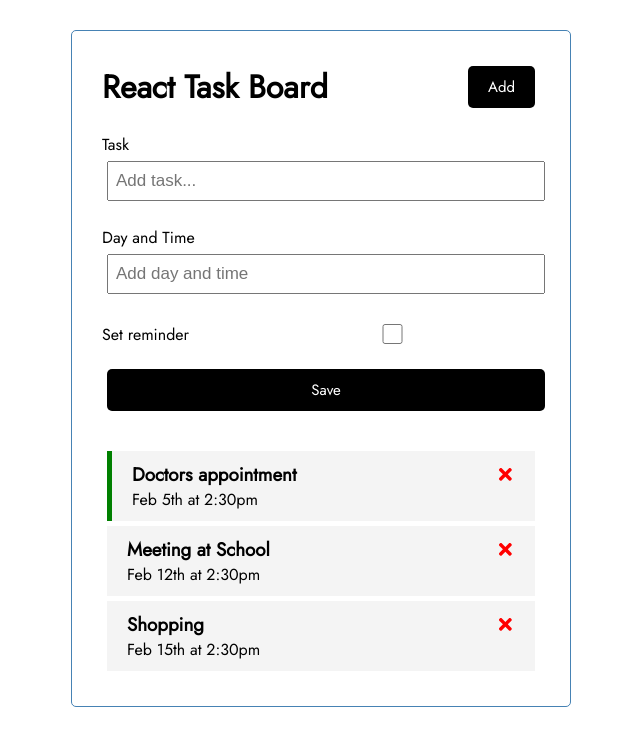
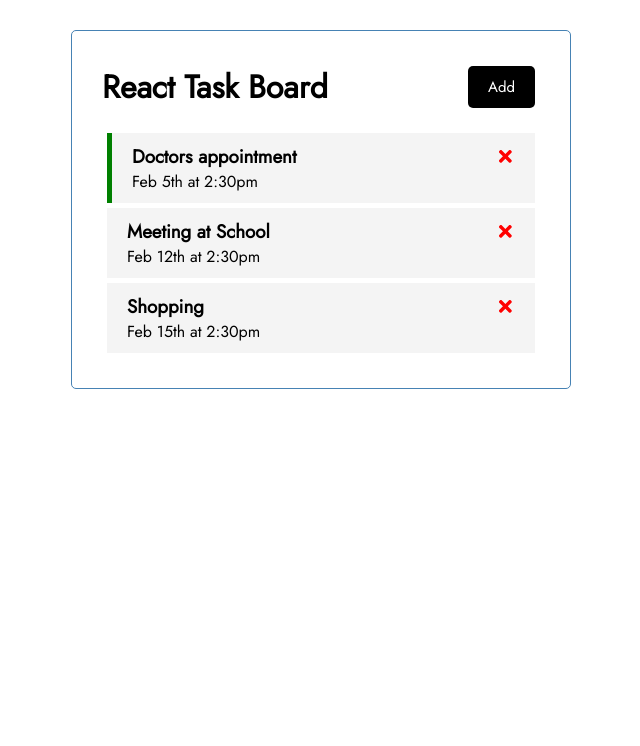
Before and after one commit to Mozetsu/react-task-board, a React (Create React App) app: page / in a window 1280 px wide. Shown: the top 746 px of the page, without its empty margins (319-959 px from the left). Built offline with nearby package versions, Linux system fonts and the light colour scheme.

Commit message:
Implement display/hide form feature.

```diff
--- a/src/App.js
+++ b/src/App.js
@@ -4,6 +4,7 @@ import Tasks from './components/Tasks';
 import AddTask from './components/AddTask';
 
 function App() {
+	const [showAddTask, setShowAddTask] = useState(false);
 	const [tasks, setTasks] = useState([
 		{
 			id: 1,
@@ -44,8 +45,8 @@ function App() {
 
 	return (
 		<div className="container">
-			<Header title="React Task Board" />
-			<AddTask onAdd={addTask} />
+			<Header onAdd={() => setShowAddTask(!showAddTask)} showAdd={showAddTask} title="React Task Board" />
+			{showAddTask && <AddTask onAdd={addTask} />}
 			{tasks.length > 0 ? <Tasks tasks={tasks} onDelete={deleteTask} onToggle={toggleReminder} /> : 'No tasks here...'}
 		</div>
 	);
--- a/src/components/Button.js
+++ b/src/components/Button.js
@@ -1,4 +1,4 @@
-const Button = ({ text, onClick }) => {
+const Button = ({ color, text, onClick }) => {
 	return (
 		<button onClick={onClick} className="btn">
 			{text}
--- a/src/components/Header.js
+++ b/src/components/Header.js
@@ -1,13 +1,10 @@
 import Button from './Button';
 
-const Header = ({ title }) => {
-	const onClick = () => {
-		console.log('Button clicked!');
-	};
+const Header = ({ title, onAdd, showAdd }) => {
 	return (
 		<header className="header">
 			<h1>{title}</h1>
-			<Button onClick={onClick} color="green" text="Add" />
+			<Button onClick={onAdd} text={showAdd ? 'Cancel' : 'Add'} />
 		</header>
 	);
 };
```
